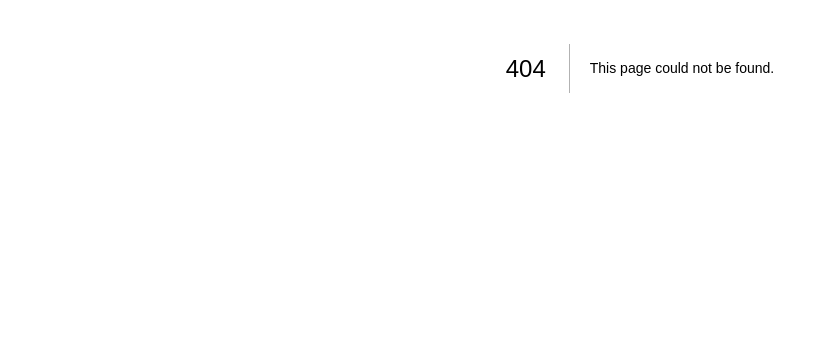
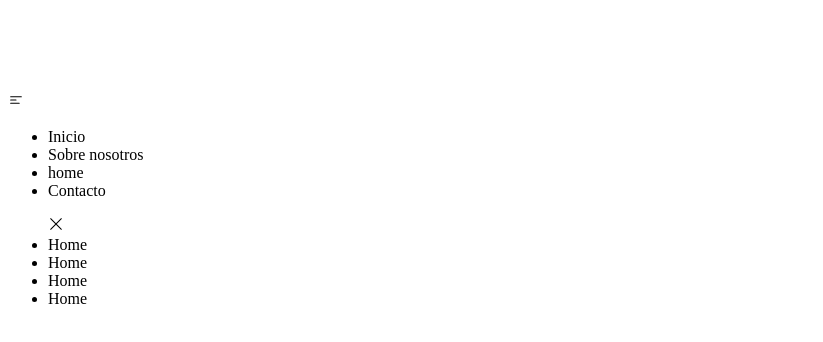
Before and after one commit to nathzw/CodeHuit1, a Next.js app: page /about in a window 1280 px wide. Before the commit this address had no page. Shown: the part 332-674 px from the top of the page, without its empty margins (0-823 px from the left). Built offline with nearby package versions, Linux system fonts and the light colour scheme; a web font is replaced by a local one.

Commit message:
create imput type
creacion de input type de codehuit

```diff
--- /dev/null
+++ b/pages/about.js
@@ -0,0 +1,12 @@
+import react from "react";
+import styles from "../styles";
+import { Navbar } from "../components";
+
+const about = () =>{
+    return(
+<div>
+    <Navbar />
+</div>
+    )
+}
+export default about;
```
